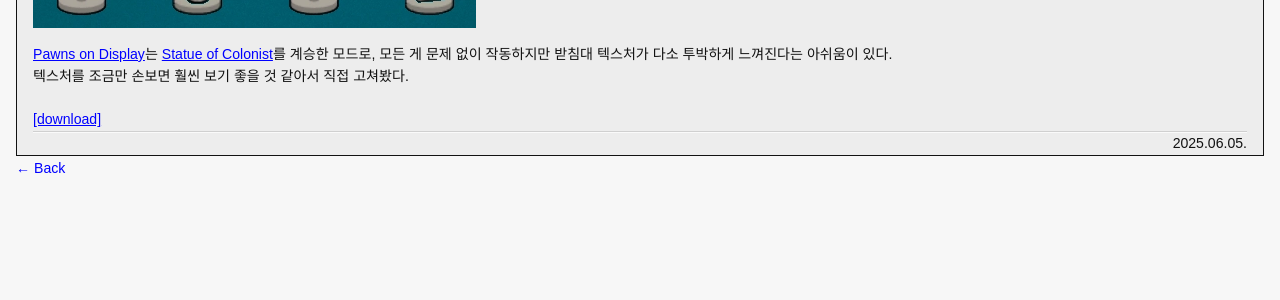
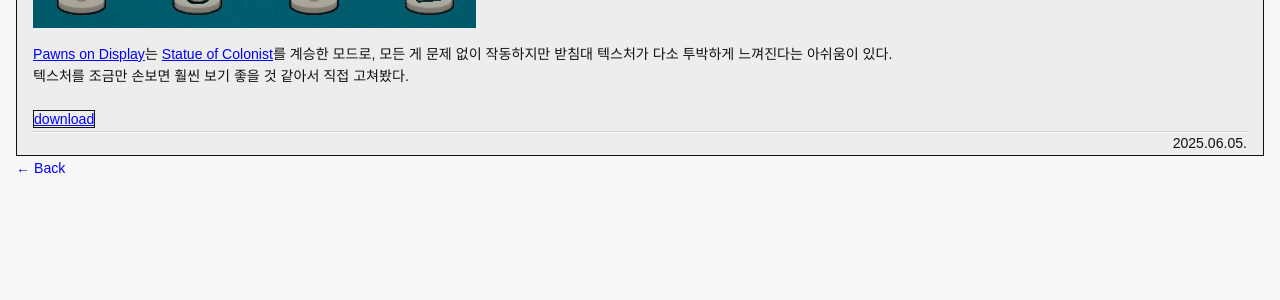
Before and after one commit to seobongzu/seobongzu.github.io, a Jekyll site: the page built from _posts/2025-06-05-Pawns-on-Display.md, in a window 1280 px wide. Shown: the part 365-665 px from the top of the page. Built offline with Jekyll 4.4.1, drawn with Linux system fonts in a browser that asks for light colours.

Commit message:
edit: Pawns on Display

```diff
--- a/_posts/2025-06-05-Pawns-on-Display.md
+++ b/_posts/2025-06-05-Pawns-on-Display.md
@@ -7,4 +7,4 @@ keywords: "rimworld, mod, texture, 림월드, 모드, 텍스쳐"
 image: "https://seobongzu.com/assets/images/rimworld/PawnsOnDisplay/PawnsOnDisplay.webp"
 ---
 <img src="https://seobongzu.com/assets/images/rimworld/PawnsOnDisplay/PawnsOnDisplay.webp" alt="rimworld screenshot" width=443px height=247px>
-<p><a href="https://steamcommunity.com/sharedfiles/filedetails/?id=3446605621" target="_blank">Pawns on Display</a>는 <a href="https://steamcommunity.com/sharedfiles/filedetails/?id=1539031321" target="_blank">Statue of Colonist</a>를 계승한 모드로, 모든 게 문제 없이 작동하지만 받침대 텍스처가 다소 투박하게 느껴진다는 아쉬움이 있다.<br>텍스처를 조금만 손보면 훨씬 보기 좋을 것 같아서 직접 고쳐봤다.<br><br><a href="https://drive.google.com/file/d/1DLMjicBjItE0cB-_9nbDHDa-5PUy3awq/view?usp=sharing" target="_blank">[download]</a></p>
+<p><a href="https://steamcommunity.com/sharedfiles/filedetails/?id=3446605621" target="_blank">Pawns on Display</a>는 <a href="https://steamcommunity.com/sharedfiles/filedetails/?id=1539031321" target="_blank">Statue of Colonist</a>를 계승한 모드로, 모든 게 문제 없이 작동하지만 받침대 텍스처가 다소 투박하게 느껴진다는 아쉬움이 있다.<br>텍스처를 조금만 손보면 훨씬 보기 좋을 것 같아서 직접 고쳐봤다.<br><br><span class="download-box"><a href="https://drive.google.com/file/d/1DLMjicBjItE0cB-_9nbDHDa-5PUy3awq/view?usp=sharing" target="_blank">download</a></span></p>
--- a/style.css
+++ b/style.css
@@ -233,6 +233,10 @@ button:hover {
     text-align: right;
 }
 
+.download-box {
+    border: 1px solid var(--text-color);
+}
+
 .back {
     padding-top: 0.15rem;
 }
```
